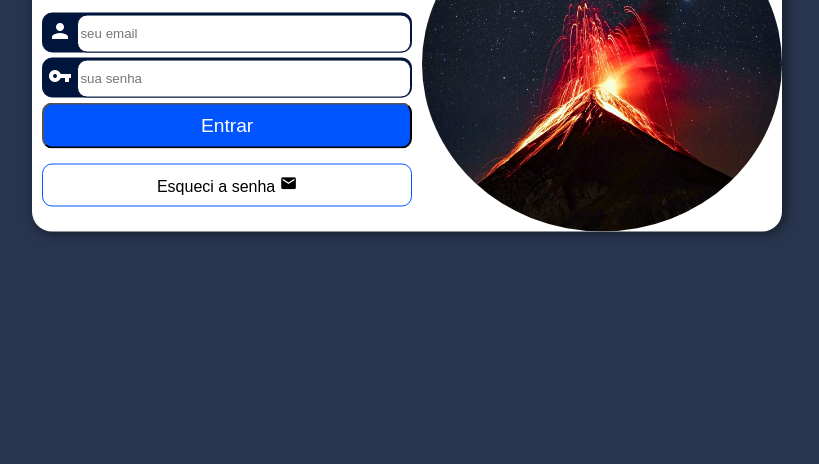
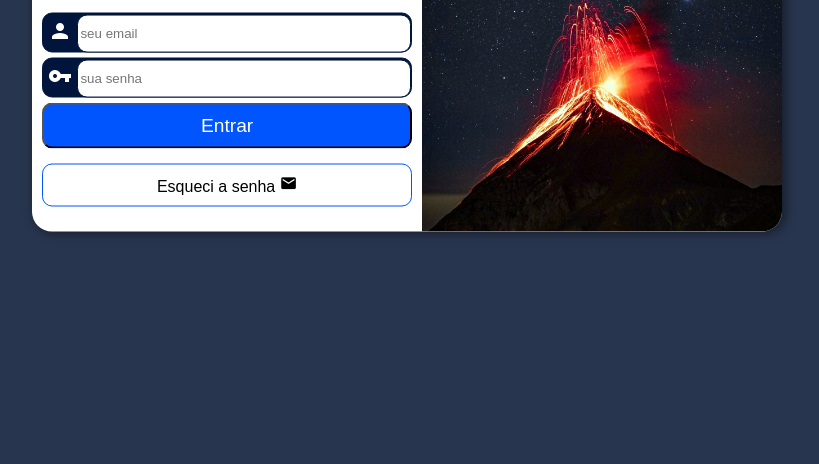
Before and after one commit to Ramon-Erik/projeto-tela-login, a plain HTML site: page index.html in a window 1280 px wide. Shown: the part 344-808 px from the top of the page, without its empty margins (233-1052 px from the left). Drawn offline with Linux system fonts and the light colour scheme.

Commit message:
ended laptops configs

```diff
--- a/estilos/outras-telas.css
+++ b/estilos/outras-telas.css
@@ -28,6 +28,6 @@
         height: 335px;
         width: 510px;
         background-image: url(../imagens/universe-bg-pexels.jpg);
-        border-radius: 50%;
+        border-radius: 0 20px 20px 0;
     }
 }
```
